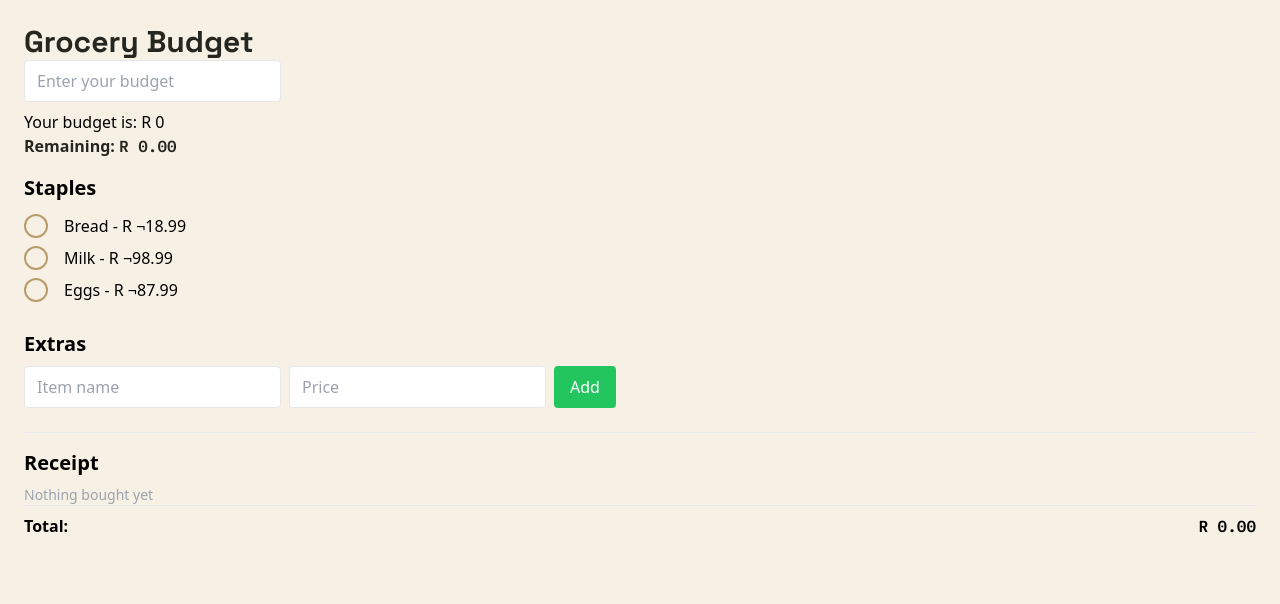
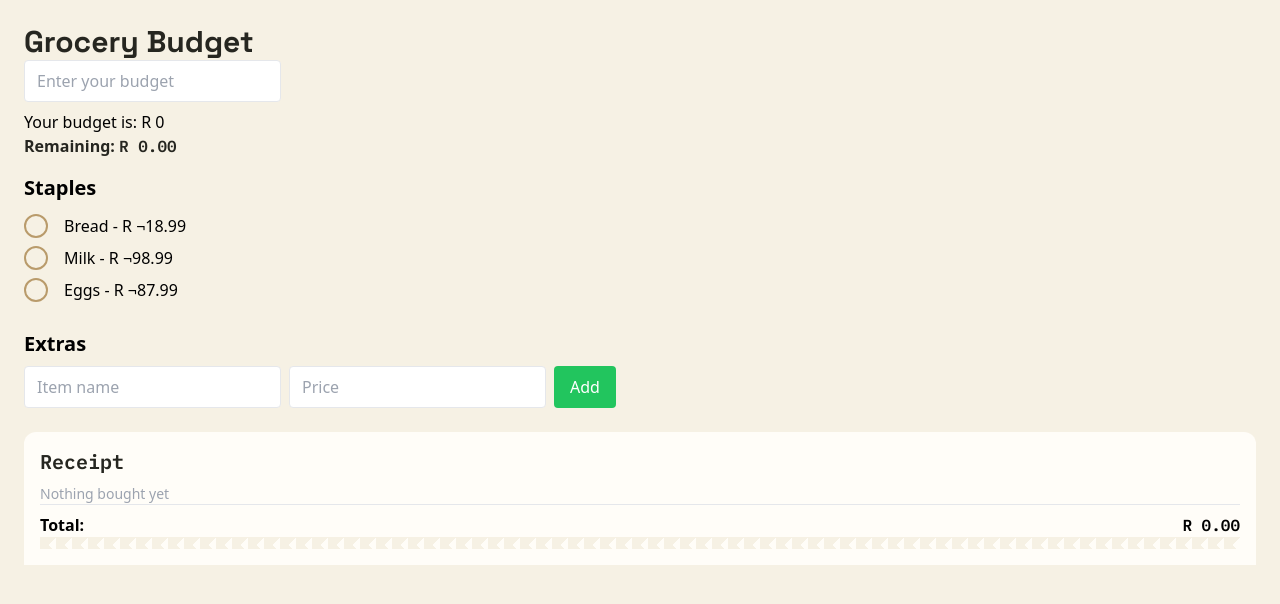
Before and after one commit to Khulekani1211/grocery-budget-app, a React (Vite) app: page / in a window 1280 px wide. Shown: the top 604 px of the page. Built offline with nearby package versions, Linux system fonts and the light colour scheme.

Commit message:
Adding Torn Receipt Effect

```diff
--- a/src/App.jsx
+++ b/src/App.jsx
@@ -46,6 +46,7 @@ export default function App() {
       <ExtrasSection extras={extras} onAdd={addExtra} />
 
       <Receipt staples={staples} extras={extras} spent={spent} />
+
     </div>
 
   )
--- a/src/components/Receipt.jsx
+++ b/src/components/Receipt.jsx
@@ -1,4 +1,5 @@
 import Money from "./Money.jsx";
+import { COLORS } from "../constants/colors.js";
 
 export default function Receipt({ staples, extras, spent}) {
 
@@ -16,8 +17,9 @@ export default function Receipt({ staples, extras, spent}) {
     const receiptItems = [...purchasedStaples, ...purchasedExtras].sort((a, b) => a.purchasedAt - b.purchasedAt);
 
     return (
-        <div className="mt-6 border-t pt-4">
-            <h2 className="text-xl font-bold mb-2">Receipt</h2>
+        <div className="mt-6">
+            <div style={{ backgroundColor: COLORS.chalk}} className="rounded-t-xl p-4">
+               <h2 style={{ fontFamily: '"IBM Plex Mono", monospace', color: COLORS.ink }} className="text-xl font-bold mb-2">Receipt</h2>
 
                 {
                     receiptItems.length === 0 ? (
@@ -38,6 +40,20 @@ export default function Receipt({ staples, extras, spent}) {
                     <span>Total:</span>
                     <span><Money value={spent} /></span>
                 </div>
+
+                <div
+                    style={{
+                    height: 12,
+                    backgroundColor: COLORS.chalk,
+                    backgroundImage: `linear-gradient(135deg, ${COLORS.paper} 50%, transparent 50%),
+                                        linear-gradient(45deg, ${COLORS.paper} 50%, transparent 50%)`,
+                    backgroundSize: '16px 16px',
+                    backgroundPosition: 'left top',
+                    backgroundRepeat: 'repeat-x',
+                    }}
+                />
+            </div>
+
         </div>
     )
 }
```
Lines whose indentation alone changed are shown as unchanged.
